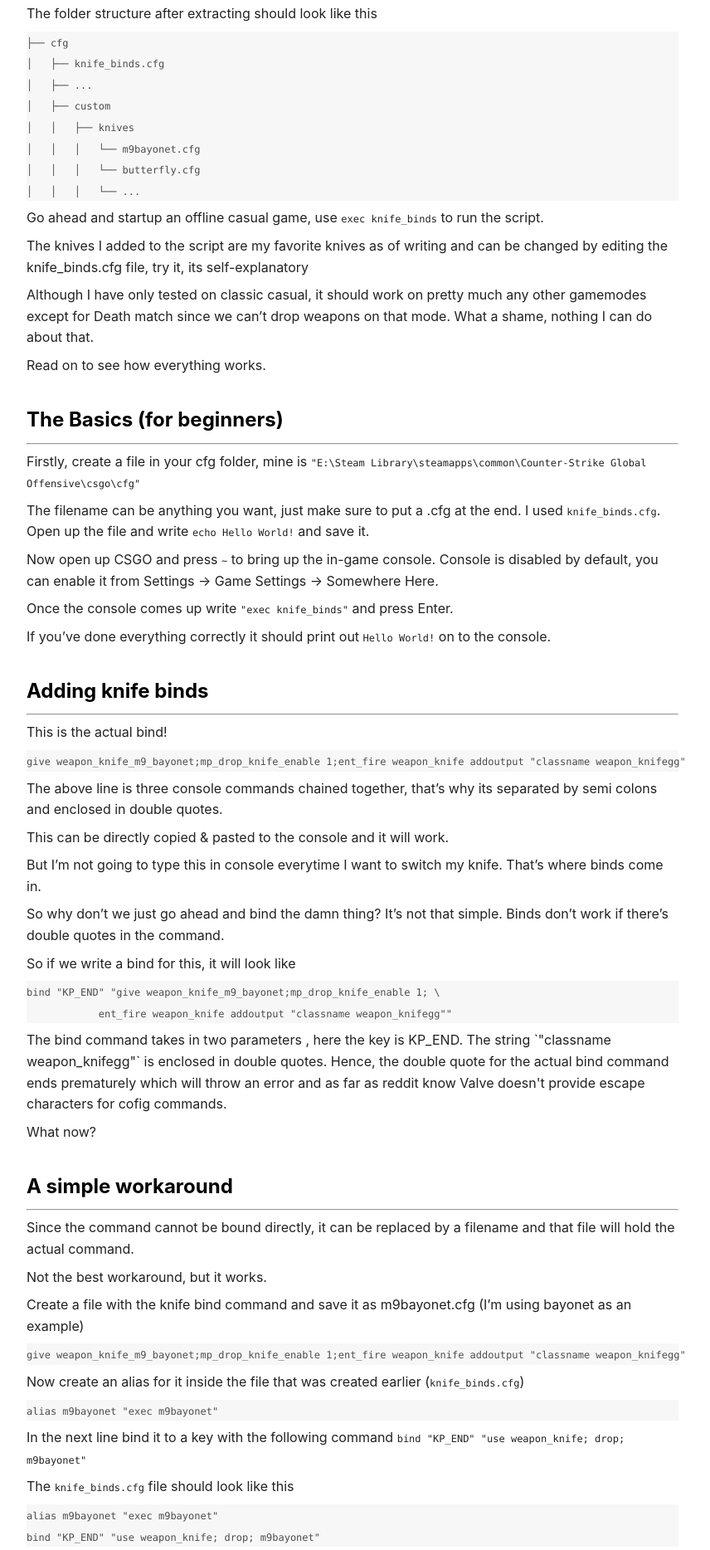
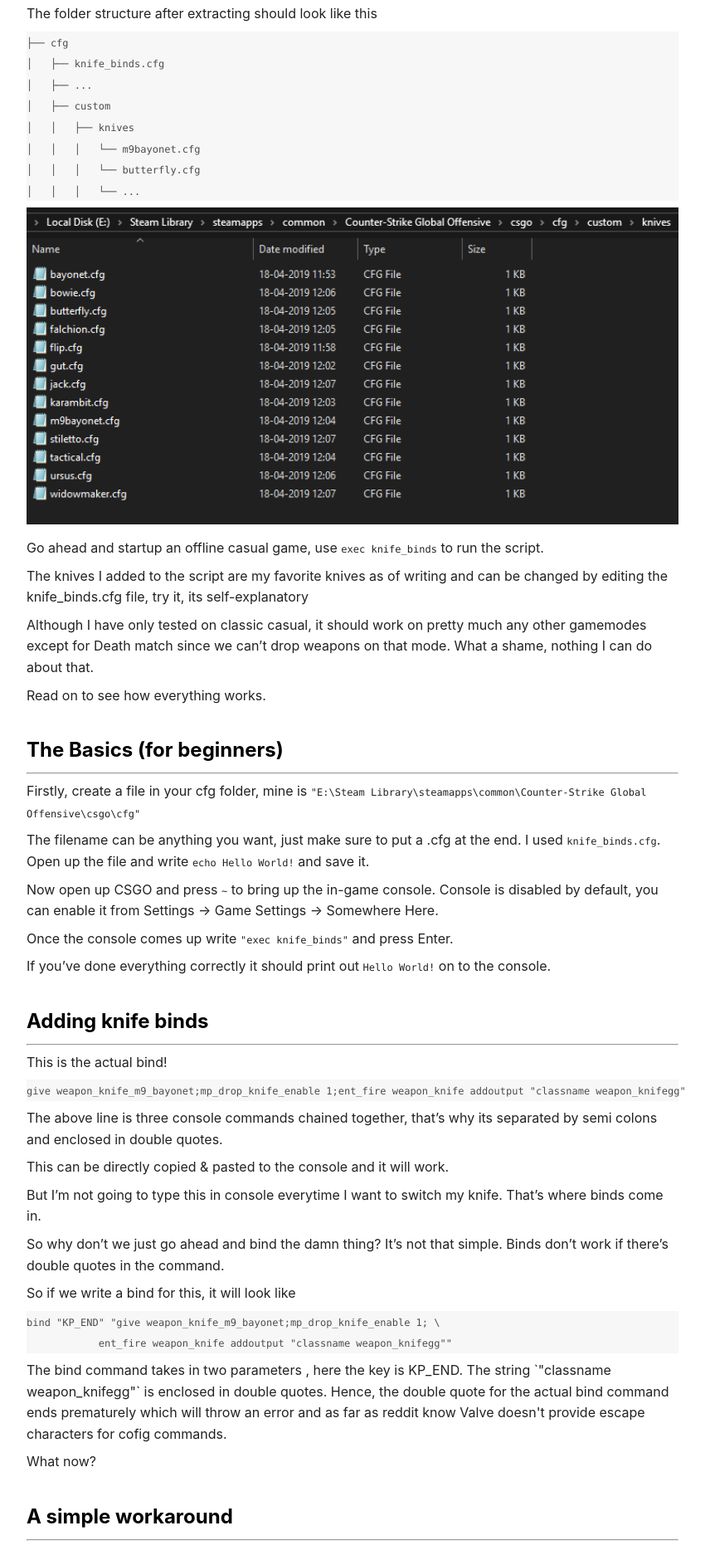
Before and after one commit to vishnu-prasanth/jekyll-blog, a Jekyll site: the page built from _posts/2019-05-24-offline-knife-binds-for-csgo.md, in a window 1280 px wide. Shown: the part 633-2501 px from the top of the page at 83% size, without its empty margins (105-961 px from the left). Built offline with Jekyll 4.4.1, drawn with Linux system fonts in a browser that asks for light colours; nearby versions of some CDN libraries.

Commit message:
Add image of the knife files

````diff
--- a/_posts/2019-05-24-offline-knife-binds-for-csgo.md
+++ b/_posts/2019-05-24-offline-knife-binds-for-csgo.md
@@ -30,6 +30,8 @@ The folder structure after extracting should look like this<br>
 │   │   │   └── butterfly.cfg
 │   │   │   └── ...
 ```
+
+<img class="image image--xs" src="{{ site.url }}/resources/screenshots/offline-knife-binds-for-csgo_01.png" width="100%"><br>
 
 Go ahead and startup an offline casual game, use `exec knife_binds` to run the script.<br>
 
````
Also changed, not shown: resources/screenshots/offline-knife-binds-for-csgo_01.png (added).
